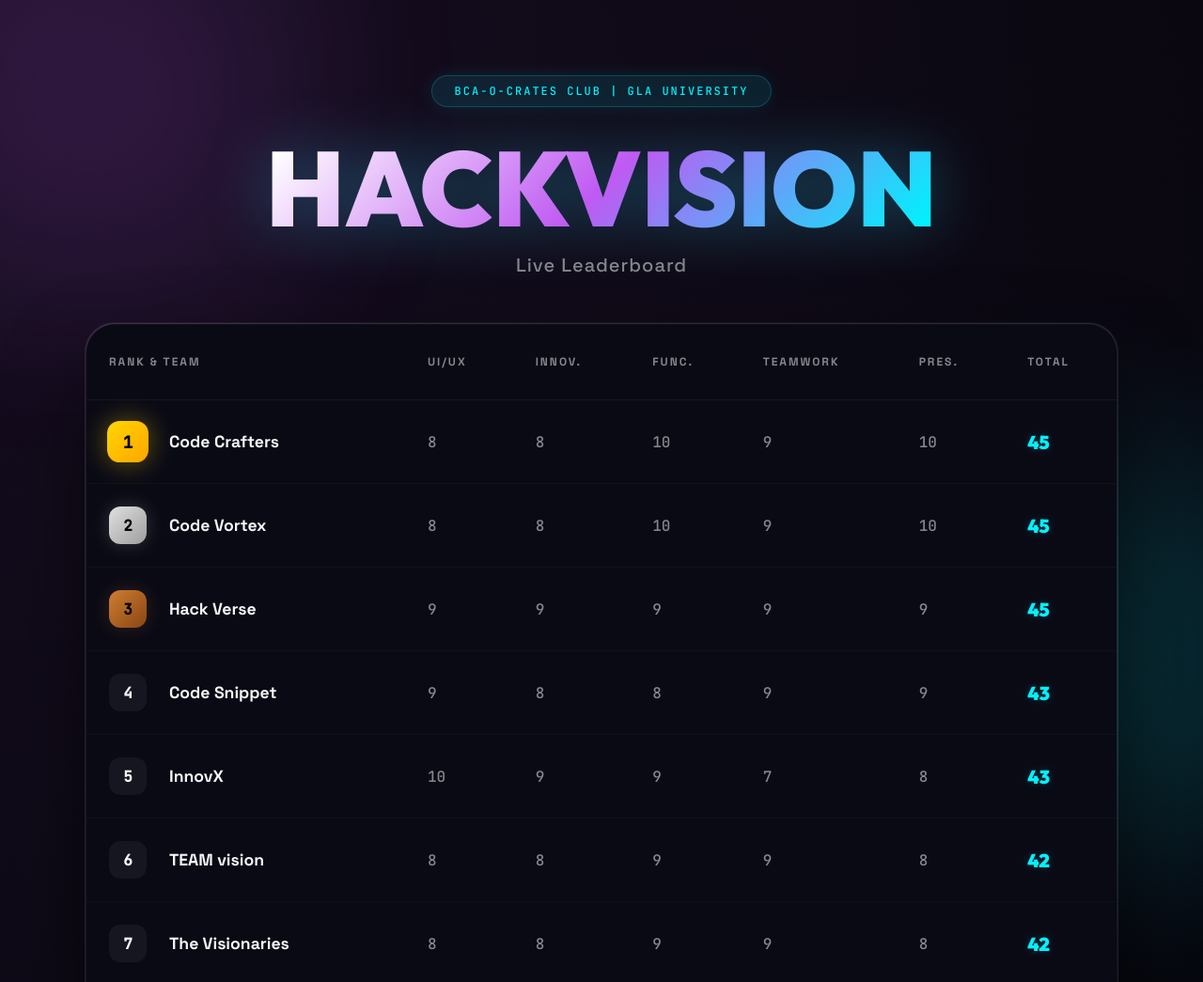
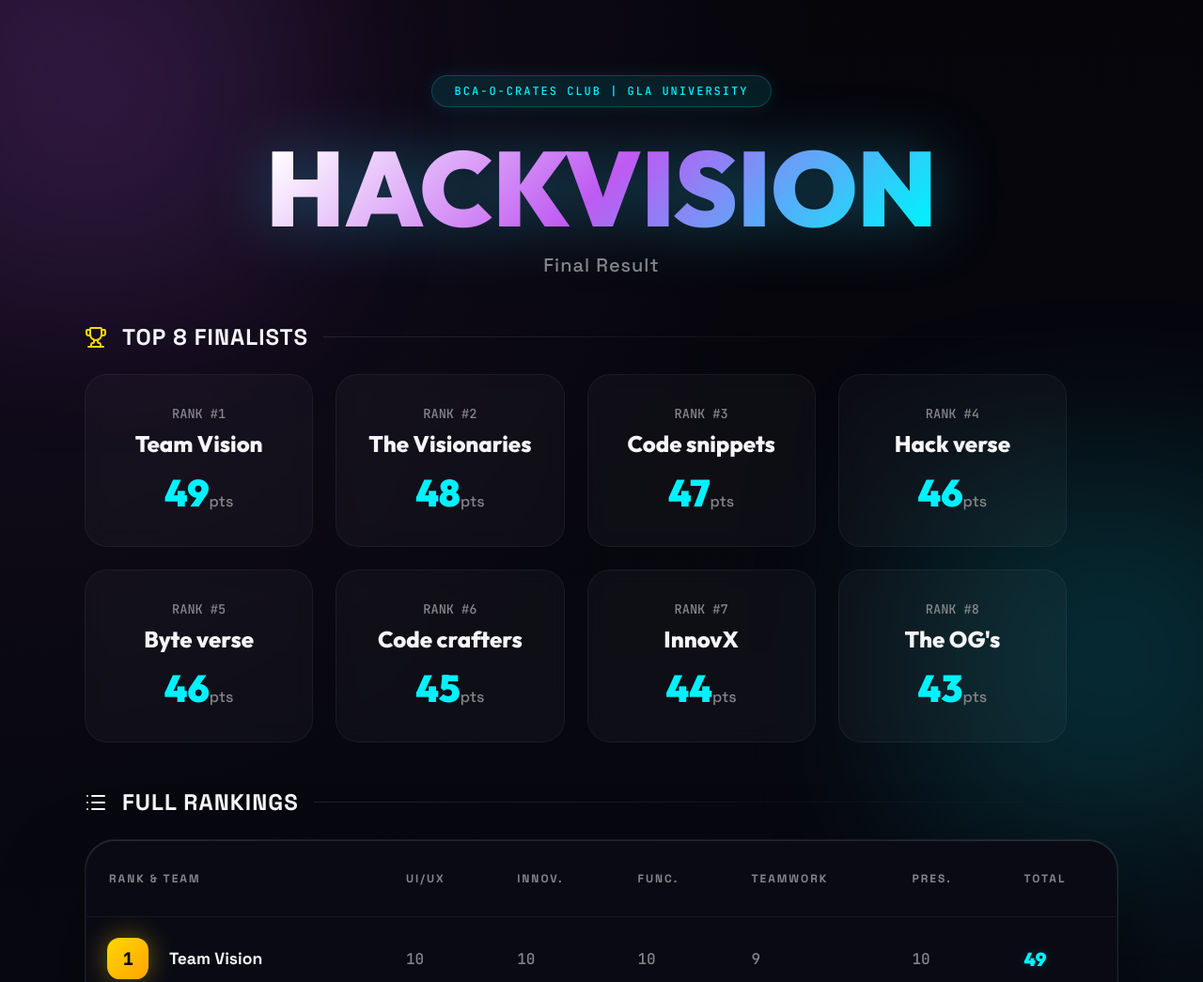
Before and after one commit to Arpit8126/HackVision, a plain HTML site: page index.html in a window 1280 px wide. Shown: the top 1045 px of the page at 94% size. Drawn offline with nearby package versions, Linux system fonts and the light colour scheme.

Commit message:
leaderboard update

```diff
--- a/index.html
+++ b/index.html
@@ -253,6 +253,105 @@
             .team-name { font-size: 0.85rem; }
             .total-val { font-size: 1.1rem; }
         }
+        /* Showcase Section */
+        .showcase-grid {
+            display: grid;
+            grid-template-columns: repeat(auto-fit, minmax(240px, 1fr));
+            gap: 1.5rem;
+            width: 95%;
+            max-width: 1100px;
+            margin-bottom: 3rem;
+        }
+
+        .showcase-card {
+            background: rgba(255, 255, 255, 0.03);
+            border: 1px solid rgba(255, 255, 255, 0.05);
+            border-radius: 24px;
+            padding: 2rem;
+            text-align: center;
+            transition: all 0.4s cubic-bezier(0.23, 1, 0.32, 1);
+            position: relative;
+            overflow: hidden;
+            backdrop-filter: blur(10px);
+        }
+
+        .showcase-card:hover {
+            transform: translateY(-10px);
+            background: rgba(255, 255, 255, 0.06);
+            border-color: var(--primary);
+            box-shadow: 0 20px 40px rgba(0, 0, 0, 0.4);
+        }
+
+        .showcase-card::before {
+            content: '';
+            position: absolute;
+            top: 0;
+            left: 0;
+            right: 0;
+            height: 4px;
+            background: linear-gradient(90deg, var(--primary), var(--accent-cyan));
+            opacity: 0;
+            transition: opacity 0.3s;
+        }
+
+        .showcase-card:hover::before {
+            opacity: 1;
+        }
+
+        .showcase-rank {
+            font-family: 'JetBrains Mono', monospace;
+            font-size: 0.85rem;
+            color: var(--text-muted);
+            margin-bottom: 0.5rem;
+            display: block;
+        }
+
+        .showcase-name {
+            font-family: 'Outfit', sans-serif;
+            font-size: 1.5rem;
+            font-weight: 800;
+            margin-bottom: 0.75rem;
+            color: var(--text-main);
+        }
+
+        .showcase-score {
+            font-size: 2.5rem;
+            font-weight: 900;
+            color: var(--accent-cyan);
+            font-family: 'Outfit', sans-serif;
+        }
+
+        .showcase-score span {
+            font-size: 1rem;
+            color: var(--text-muted);
+            font-weight: 500;
+        }
+
+        .section-label {
+            width: 100%;
+            text-align: left;
+            margin-bottom: 1.5rem;
+            font-size: 1.5rem;
+            font-weight: 800;
+            letter-spacing: 1px;
+            color: var(--text-main);
+            display: flex;
+            align-items: center;
+            gap: 1rem;
+        }
+
+        .section-label::after {
+            content: '';
+            flex: 1;
+            height: 1px;
+            background: linear-gradient(to right, rgba(255,255,255,0.1), transparent);
+        }
+
+        @media (max-width: 768px) {
+            .showcase-grid { grid-template-columns: 1fr; }
+            .showcase-name { font-size: 1.25rem; }
+            .showcase-score { font-size: 2rem; }
+        }
     </style>
 </head>
 <body>
@@ -262,10 +361,23 @@
     <header class="header">
         <span class="club-tag">BCA-O-CRATES Club | GLA University</span>
         <h1 class="main-title">HACKVISION</h1>
-        <p class="subtitle">Live Leaderboard</p>
+        <p class="subtitle">Final Result</p>
     </header>
 
     <main class="container">
+        <div class="section-label">
+            <i data-lucide="trophy" style="color: #FFD700;"></i>
+            TOP 8 FINALISTS
+        </div>
+
+        <div class="showcase-grid" id="top-8-showcase">
+            <!-- Top 3 highlighted first -->
+        </div>
+
+        <div class="section-label">
+            <i data-lucide="list"></i>
+            FULL RANKINGS
+        </div>
         <div class="leaderboard-card">
             <div class="table-scroll">
                 <table>
@@ -290,47 +402,36 @@
 
     <script>
         const teams = [
-            { name: "Apex Unit", ui: 8, innovation: 7, functionality: 8, teamwork: 8, presentation: 7, total: 38 },
-            { name: "Brainstormers", ui: 6, innovation: 7, functionality: 5, teamwork: 6, presentation: 7, total: 31 },
-            { name: "Byte Karma", ui: 7, innovation: 8, functionality: 5, teamwork: 7, presentation: 8, total: 35 },
-            { name: "Byte Verse", ui: 9, innovation: 7, functionality: 8, teamwork: 6, presentation: 7, total: 37 },
-            { name: "Circuit Squad", ui: 8, innovation: 6, functionality: 6, teamwork: 8, presentation: 8, total: 36 },
-            { name: "Code Burster", ui: 7, innovation: 8, functionality: 5, teamwork: 7, presentation: 6, total: 33 },
-            { name: "Code Crafters", ui: 8, innovation: 8, functionality: 10, teamwork: 9, presentation: 10, total: 45 },
-            { name: "Code Ninjas", ui: 9, innovation: 7, functionality: 8, teamwork: 8, presentation: 8, total: 40 },
-            { name: "Code Snippet", ui: 9, innovation: 8, functionality: 8, teamwork: 9, presentation: 9, total: 43 },
-            { name: "Code storm", ui: 8, innovation: 6, functionality: 9, teamwork: 6, presentation: 8, total: 37 },
-            { name: "Code Titans", ui: 7, innovation: 4, functionality: 5, teamwork: 3, presentation: 5, total: 24 },
-            { name: "Code viberZ", ui: 5, innovation: 6, functionality: 6, teamwork: 6, presentation: 8, total: 31 },
-            { name: "Code Vortex", ui: 8, innovation: 8, functionality: 10, teamwork: 9, presentation: 10, total: 45 },
-            { name: "Code Warriors", ui: 5, innovation: 6, functionality: 5, teamwork: 4, presentation: 1, total: 21 },
-            { name: "Codexa", ui: 8, innovation: 6, functionality: 6, teamwork: 5, presentation: 6, total: 31 },
-            { name: "Cyber knights", ui: 8, innovation: 7, functionality: 8, teamwork: 9, presentation: 8, total: 40 },
-            { name: "Deathly hallows", ui: 7, innovation: 6, functionality: 3, teamwork: 4, presentation: 4, total: 24 },
-            { name: "Debug2Ace", ui: 8, innovation: 6, functionality: 6, teamwork: 7, presentation: 2, total: 29 },
-            { name: "Digital Destroyerz", ui: 9, innovation: 7, functionality: 6, teamwork: 8, presentation: 5, total: 35 },
-            { name: "EKLAVYA", ui: 9, innovation: 7, functionality: 6, teamwork: 6, presentation: 7, total: 35 },
-            { name: "CodeXcrew", ui: 6, innovation: 6, functionality: 8, teamwork: 9, presentation: 10, total: 39 },
-            { name: "GLA Glitchers", ui: 8, innovation: 6, functionality: 6, teamwork: 5, presentation: 2, total: 27 },
-            { name: "Hack N chill", ui: 8, innovation: 6, functionality: 7, teamwork: 8, presentation: 6, total: 35 },
-            { name: "Hack Verse", ui: 9, innovation: 9, functionality: 9, teamwork: 9, presentation: 9, total: 45 },
-            { name: "HACK4Brix", ui: 7, innovation: 6, functionality: 5, teamwork: 6, presentation: 6, total: 30 },
-            { name: "Idea Hakers", ui: 7, innovation: 7, functionality: 5, teamwork: 4, presentation: 5, total: 28 },
-            { name: "InnovX", ui: 10, innovation: 9, functionality: 9, teamwork: 7, presentation: 8, total: 43 },
-            { name: "King Crafters", ui: 8, innovation: 7, functionality: 5, teamwork: 8, presentation: 8, total: 36 },
-            { name: "Neuro Ninjas", ui: 8, innovation: 7, functionality: 9, teamwork: 7, presentation: 10, total: 41 },
-            { name: "Runtime terror", ui: 8, innovation: 6, functionality: 5, teamwork: 6, presentation: 7, total: 32 },
-            { name: "Squard", ui: 8, innovation: 8, functionality: 7, teamwork: 9, presentation: 6, total: 38 },
-            { name: "Team Cypher", ui: 7, innovation: 6, functionality: 8, teamwork: 8, presentation: 8, total: 37 },
-            { name: "TEAM vision", ui: 8, innovation: 8, functionality: 9, teamwork: 9, presentation: 8, total: 42 },
-            { name: "The Ogs", ui: 9, innovation: 8, functionality: 8, teamwork: 7, presentation: 8, total: 40 },
-            { name: "The Visionaries", ui: 8, innovation: 8, functionality: 9, teamwork: 9, presentation: 8, total: 42 },
-            { name: "The Warriors", ui: 8, innovation: 7, functionality: 7, teamwork: 7, presentation: 5, total: 34 },
-            { name: "Victory Coders", ui: 8, innovation: 6, functionality: 7, teamwork: 9, presentation: 7, total: 37 },
-            { name: "VyomX", ui: 6, innovation: 4, functionality: 6, teamwork: 7, presentation: 5, total: 28 },
-            { name: "Warrior coders", ui: 9, innovation: 8, functionality: 7, teamwork: 7, presentation: 7, total: 38 },
-            { name: "Visionary Coders", ui: 8, innovation: 8, functionality: 7, teamwork: 7, presentation: 7, total: 37 }
+            { name: "Team Vision", ui: 10, innovation: 10, functionality: 10, teamwork: 9, presentation: 10, total: 49 },
+            { name: "The Visionaries", ui: 10, innovation: 9, functionality: 10, teamwork: 10, presentation: 9, total: 48 },
+            { name: "Code snippets", ui: 9, innovation: 9, functionality: 10, teamwork: 10, presentation: 9, total: 47 },
+            { name: "Hack verse", ui: 9, innovation: 9, functionality: 9, teamwork: 10, presentation: 9, total: 46 },
+            { name: "Byte verse", ui: 9, innovation: 9, functionality: 10, teamwork: 9, presentation: 9, total: 46 },
+            { name: "Code crafters", ui: 9, innovation: 9, functionality: 9, teamwork: 9, presentation: 9, total: 45 },
+            { name: "InnovX", ui: 9, innovation: 9, functionality: 8, teamwork: 9, presentation: 9, total: 44 },
+            { name: "The OG's", ui: 8, innovation: 8, functionality: 9, teamwork: 9, presentation: 9, total: 43 }
         ];
+
+        function renderShowcase() {
+            const showcase = document.getElementById('top-8-showcase');
+            const sortedTeams = [...teams].sort((a, b) => b.total - a.total).slice(0, 8);
+
+            showcase.innerHTML = sortedTeams.map((team, index) => `
+                <div class="showcase-card" style="opacity: 0; transform: translateY(20px);">
+                    <span class="showcase-rank">RANK #${index + 1}</span>
+                    <h3 class="showcase-name">${team.name}</h3>
+                    <div class="showcase-score">${team.total}<span>pts</span></div>
+                </div>
+            `).join('');
+
+            setTimeout(() => {
+                document.querySelectorAll('.showcase-card').forEach((card, index) => {
+                    card.style.transition = `all 0.6s cubic-bezier(0.23, 1, 0.32, 1) ${0.1 + (index * 0.1)}s`;
+                    card.style.opacity = '1';
+                    card.style.transform = 'translateY(0)';
+                });
+            }, 100);
+        }
 
         function renderLeaderboard() {
             const tbody = document.getElementById('leaderboard-body');
@@ -366,7 +467,9 @@
         }
 
         // Initialize
+        renderShowcase();
         renderLeaderboard();
+        lucide.createIcons();
     </script>
 </body>
 </html>
```
